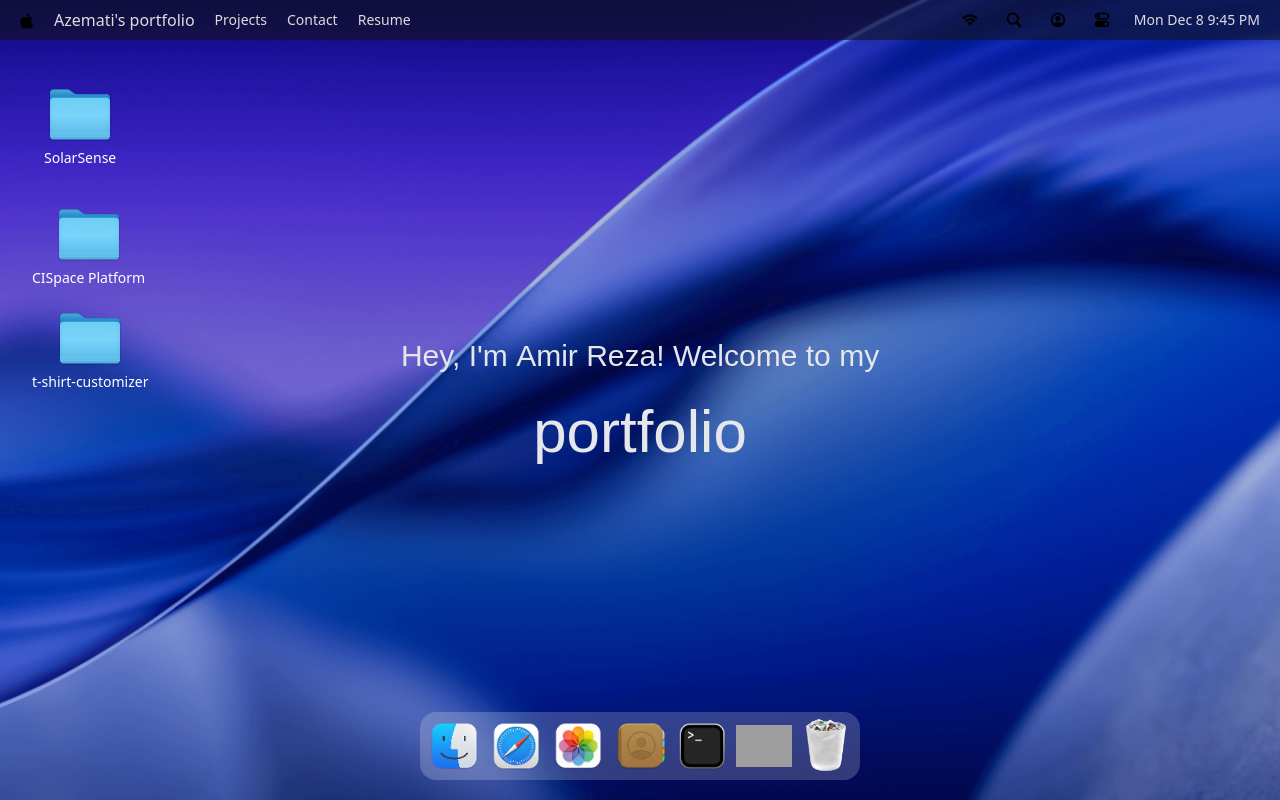
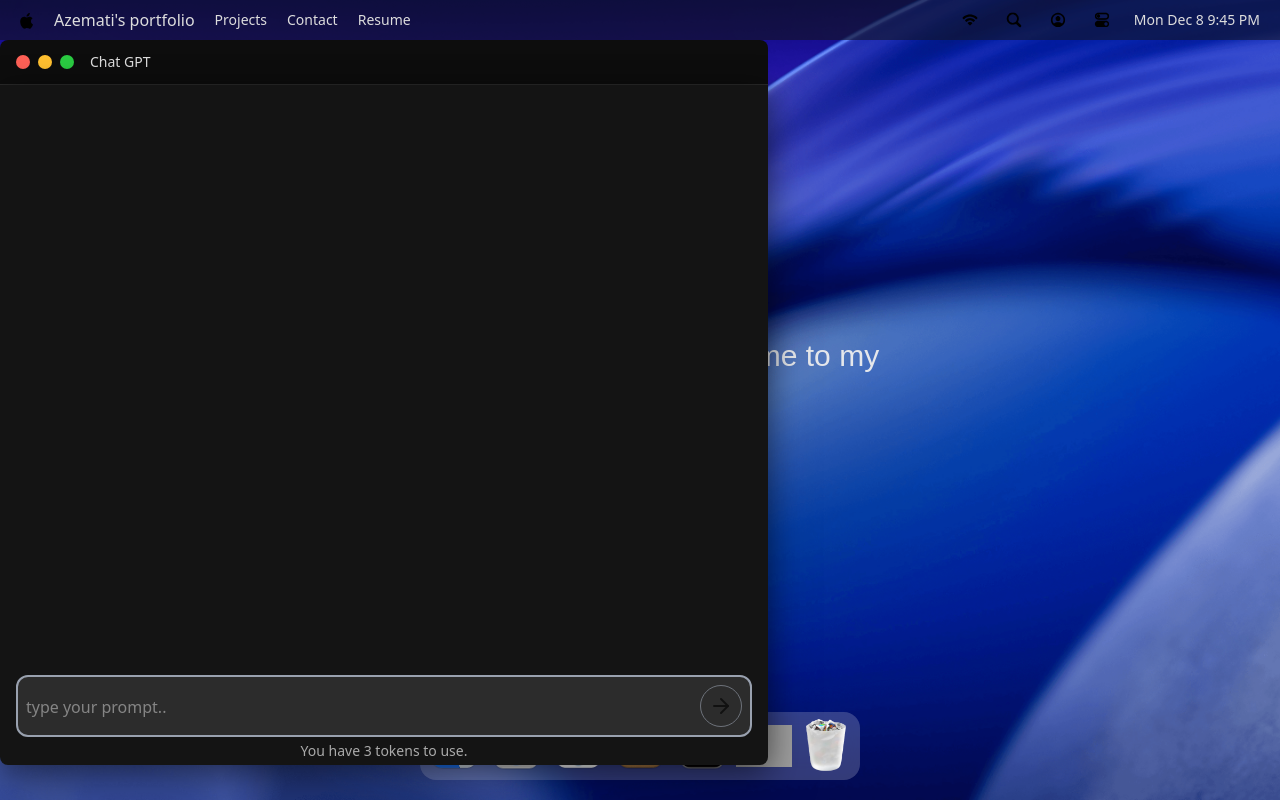
Before and after one commit to amirreza98/macOS-portfolio, a React (Vite) app: page / in a window 1280 px wide. Built offline with nearby package versions, Linux system fonts and the light colour scheme; grey boxes are pictures that could not be loaded; a web font is replaced by a local one.

Commit message:
ChatGPT UI improvement

```diff
--- a/src/constants/index.ts
+++ b/src/constants/index.ts
@@ -862,6 +862,6 @@ export const WINDOW_CONFIG: WindowConfig = {
   txtfile: { isOpen: false, zIndex: INITIAL_Z_INDEX, data: null },
   imgfile: { isOpen: false, zIndex: INITIAL_Z_INDEX, data: null },
   instagram: { isOpen: false, zIndex: INITIAL_Z_INDEX, data: null },
-  chatgpt: { isOpen: false, zIndex: INITIAL_Z_INDEX, data: null },
+  chatgpt: { isOpen: true, zIndex: INITIAL_Z_INDEX, data: null },
   trash: { isOpen: false, zIndex: INITIAL_Z_INDEX, data: null },
 };
--- a/src/windows/ChatGPT.tsx
+++ b/src/windows/ChatGPT.tsx
@@ -2,6 +2,7 @@ import { useState } from "react";
 import WindowWrapper from "../hoc/WindowWrapper";
 import WindowControls from "../components/WindowControls";
 import  Typewriter from "../components/Typewriter";
+import { ArrowRight } from 'lucide-react';
 
 type Message = { role: "user" | "assistant"; content: string };
 
@@ -25,7 +26,7 @@ function ChatGPT() {
     setInput("");
 
     try {
-      const res = await fetch("https://my-api.onrender.com/ask", {
+      const res = await fetch("/api/ask", {
         method: "POST",
         headers: { "Content-Type": "application/json" },
         body: JSON.stringify({ question: input })
@@ -48,10 +49,9 @@ function ChatGPT() {
       </div>
 
       <div
-        className="rounded-b-lg bg-white shadow-2xl drop-shadow-2xl"
-        style={{ border: "1px solid #ddd" }}
+        className="flex flex-col rounded-b-lg h-170 bg-white shadow-2xl drop-shadow-2xl"
       >
-        <div className="min-h-120 max-h-160 mb-2 overflow-y-scroll w-3xl break-words overflow-x-hidden flex flex-col justify-end">
+        <div className="flex-1 min-h-0 overflow-y-auto w-3xl break-words overflow-x-hidden flex flex-col shrink justify-end">
           {messages.map((m, i) => (
             <div
               key={i}
@@ -69,31 +69,50 @@ function ChatGPT() {
 
         <form
           onSubmit={handleSend}
-          className="flex flex-row min-h-12 bg-gray-200 rounded-xl break-words m-4"
+          className="shrink-0 sticky bottom-0 bg-white/10 border-2 border-gray-400 rounded-xl mx-4 p-2 flex items-end gap-2 transition-all"
         >
           <textarea
             value={input}
             onChange={(e) => setInput(e.target.value)}
             placeholder="type your prompt.."
-            className="w-full p-2 max-h-28 overflow-y-scroll text-black break-words resize-none"
+            rows={1}
+            className={`
+              w-full text-black resize-none outline-0 overflow-hidden
+              transition-all duration-200
+              ${input.trim() ? "mb-8 min-h-[64px]" : "mb-0 h-8"}
+            `}
+            onInput={(e) => {
+              const target = e.target as HTMLTextAreaElement;
+              target.style.height = "auto";
+              target.style.height = target.scrollHeight + "px";
+            }}
             onKeyDown={(e) => {
               if (e.key === "Enter" && !e.shiftKey) {
                 e.preventDefault();
                 handleSend(e);
+                (e.target as HTMLTextAreaElement).style.height = "";
               }
             }}
             disabled={tokensUsed >= MAX_TOKENS}
           />
-          <button type="submit" className="bg-white p-2 rounded-4xl" disabled={tokensUsed >= MAX_TOKENS}>
-            Send
+
+          <button
+            type="submit"
+            disabled={!input.trim() || tokensUsed >= MAX_TOKENS}
+            className={`
+              border-1 border-gray-400 p-2 rounded-full h-fit w-fit
+              transition-all duration-700 ease-out
+              ${input.trim()
+                ? "opacity-100 -rotate-90"
+                : "opacity-60 rotate-0 cursor-default"}
+            `}
+          >
+            <ArrowRight color="black"/>
           </button>
         </form>
-
-        {tokensUsed >= MAX_TOKENS && (
-          <p className="text-red-500 text-sm text-center mb-2">
-            You have reached the maximum of 3 tokens.
-          </p>
-        )}
+        <p className="text-sm text-center text-gray-400 my-1">
+          {`You have ${3-tokensUsed} tokens to use.`}
+        </p>
       </div>
     </>
   );
```
Also changed, not shown: api/ask.js (renamed from ap/ask.js), api/package.json (renamed from ap/package.json), 1 other file (tests, documents, lock files or other folders).
